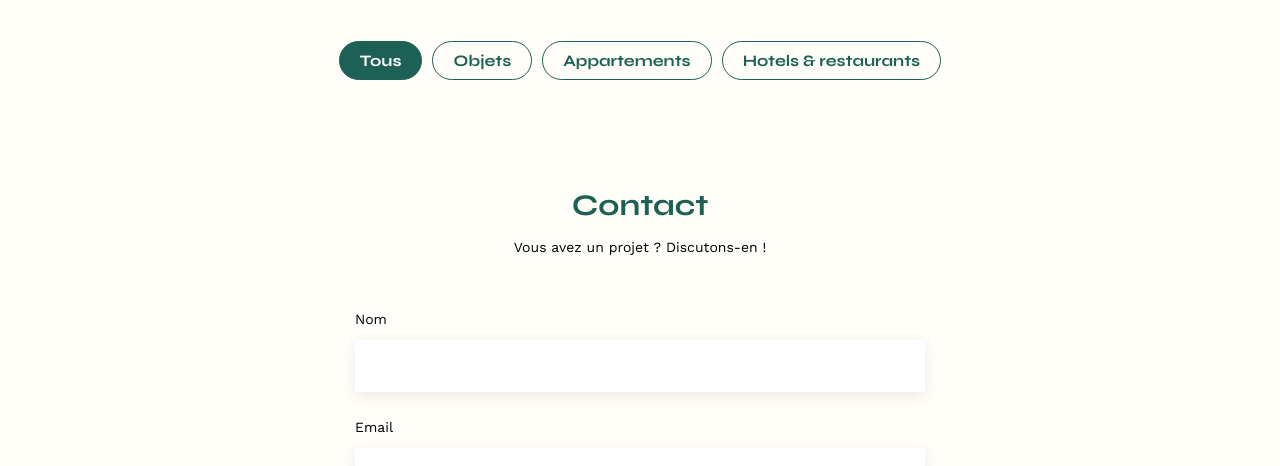
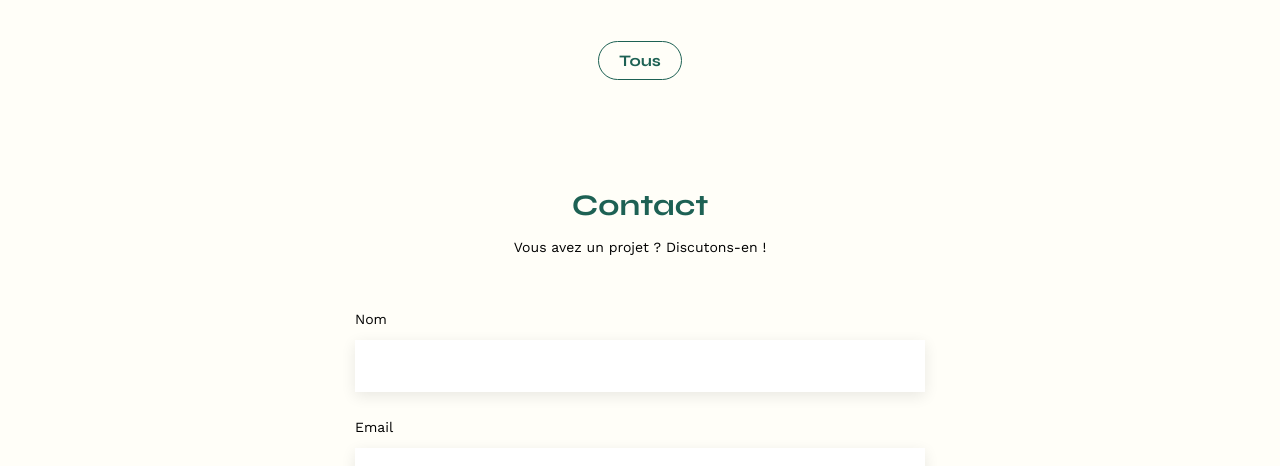
Before and after one commit to OCAntoni/Projet-6, a plain HTML site: page FrontEnd/index.html in a window 1280 px wide. Shown: the part 634-1100 px from the top of the page. Drawn offline with nearby package versions, Linux system fonts and the light colour scheme; no server answers.

Commit message:
ajustement sections filtres pour trie des projets

```diff
--- a/FrontEnd/index.html
+++ b/FrontEnd/index.html
@@ -42,10 +42,8 @@
 	<section id="portfolio">
 		<h2>Mes Projets</h2>
 		<div class="filtres">
-			<button class="btn-categories active btnFiltres1">Tous</button>
-			<button class="btn-categories btnFiltres2">Objets</button>
-			<button class="btn-categories btnFiltres3">Appartements</button>
-			<button class="btn-categories btnFiltres4">Hotels & restaurants</button>
+			<button class="btn-categories">Tous</button>
+
 		</div>
 		<div class="gallery">
 			<!--Supression pour ajout via API-->
```
